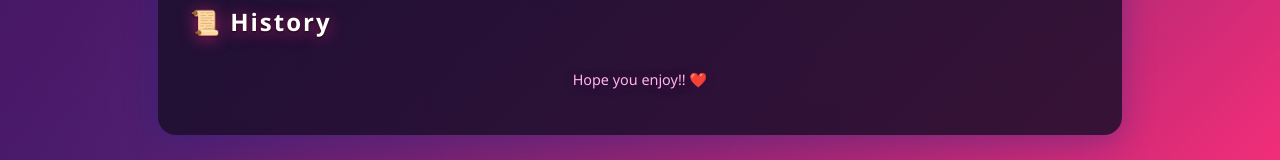
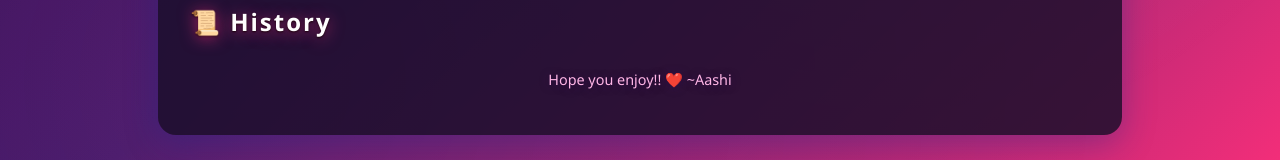
Before and after one commit to ashigupta99/molecule-dj-frontend, a plain HTML site: page index.html in a window 1280 px wide. Shown: the part 559-719 px from the top of the page. Drawn offline with nearby package versions, Linux system fonts and the light colour scheme.

Commit message:
Update index.html

```diff
--- a/index.html
+++ b/index.html
@@ -92,7 +92,7 @@
     </section>
 
     <footer>
-      <p>Hope you enjoy!! ❤️ </p>
+      <p>Hope you enjoy!! ❤️ ~Aashi</p>
     </footer>
   </div>
 
```
